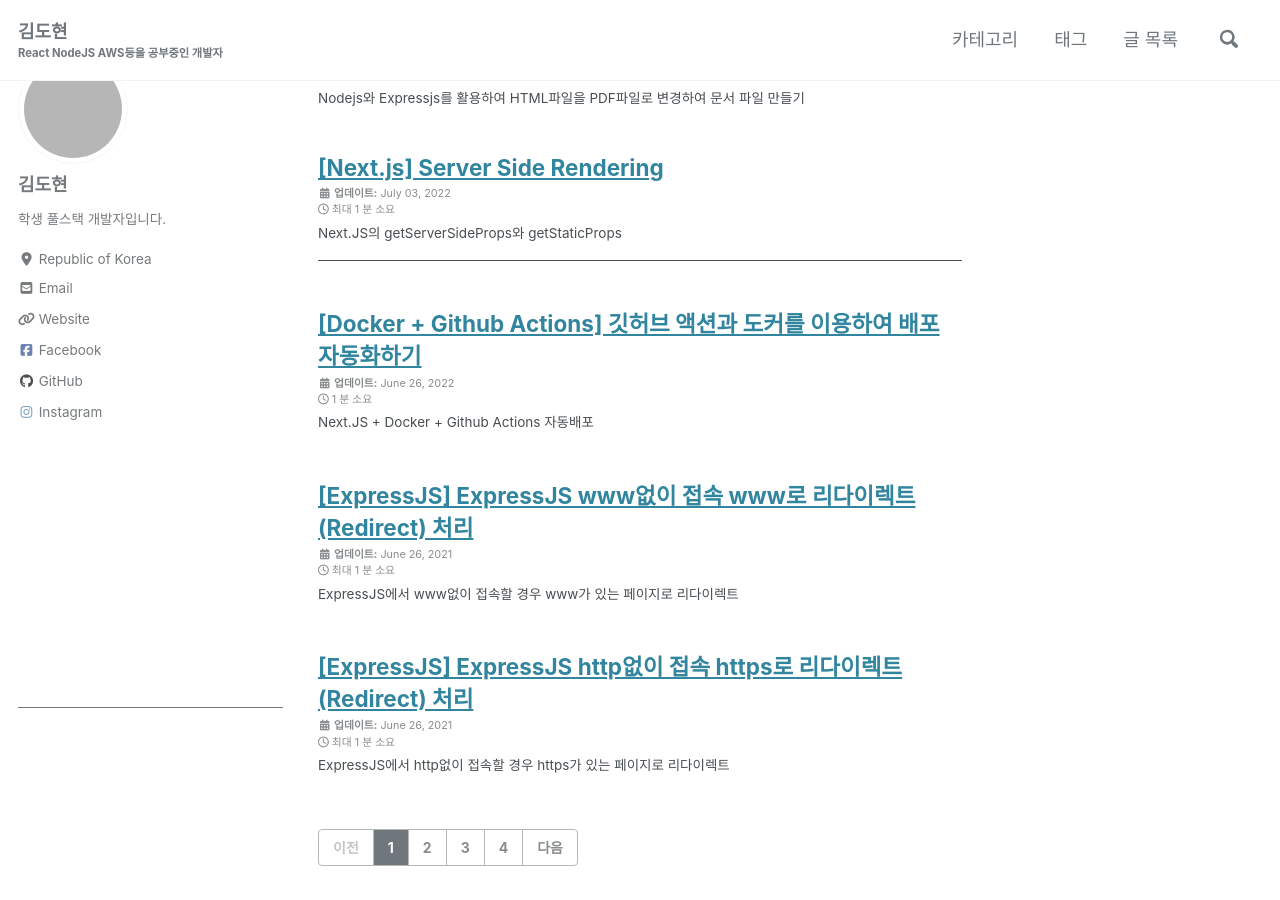
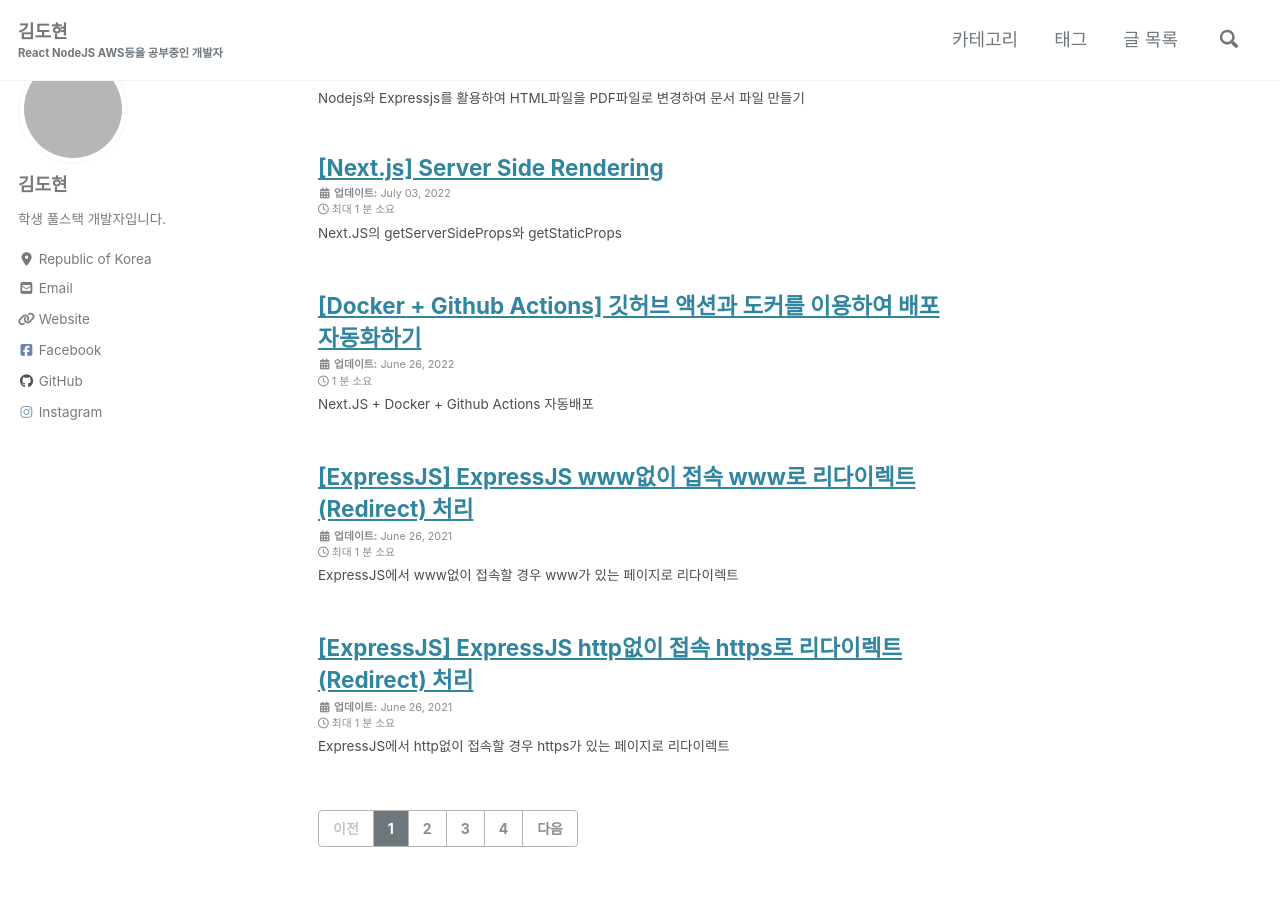
Before and after one commit to kiss8981/kiss8981.github.com, a Jekyll site: the page built from index.html, in a window 1280 px wide and 900 px high, scrolled down 224 px. Built offline with Jekyll 4.4.1, drawn with Linux system fonts in a browser that asks for light colours; cached includes are drawn as plain includes; nearby versions of some CDN libraries; a script that is not in the unit is left out; the list of posts is cut into pages by our own code; grey boxes are pictures that could not be loaded.

Commit message:
fix: ads style

```diff
--- a/_sass/minimal-mistakes/_base.scss
+++ b/_sass/minimal-mistakes/_base.scss
@@ -70,7 +70,6 @@ p {
 u,
 ins {
   text-decoration: none;
-  border-bottom: 1px solid $text-color;
   a {
     color: inherit;
   }
```
